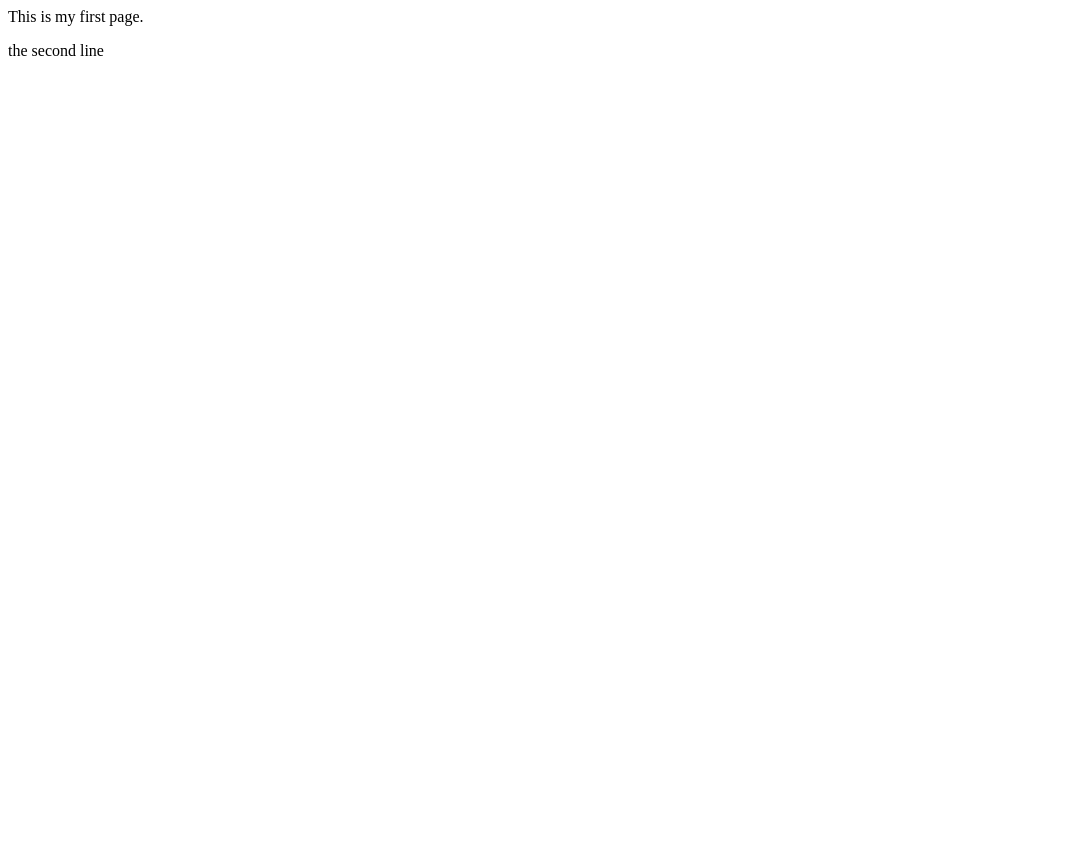
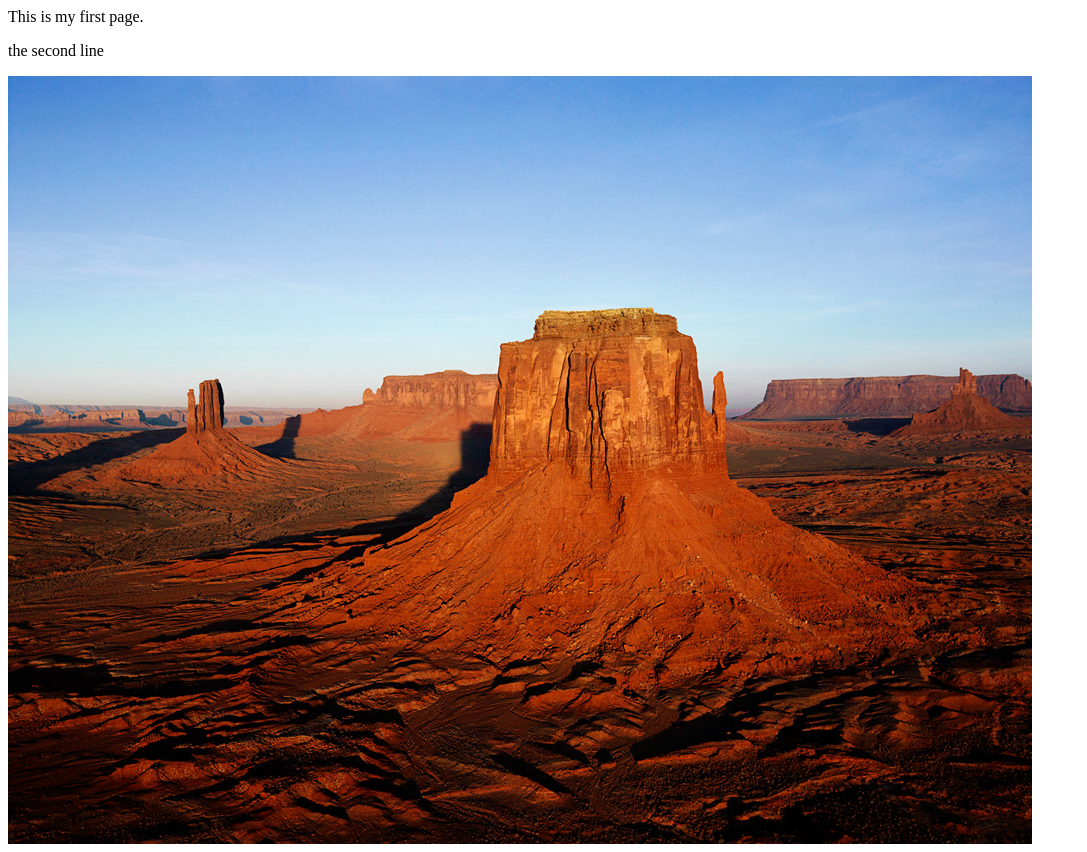
Before and after one commit to ecwdf/ecwdf.github.com, a plain HTML site: page index.html in a window 1280 px wide. Shown: the whole page, without its empty margins (0-1087 px from the left). Before the commit the page ends 800 px from the top, so only its background shows below. Drawn offline with Linux system fonts and the light colour scheme.

Commit message:
增加图片并在页面中引用图片

```diff
--- a/index.html
+++ b/index.html
@@ -5,5 +5,6 @@
   <body>
     <p>This is my first page.</p>
     <p>the second line</p>
+    <img src="desert.jpg" alt="ɳĮ" />
   </body>
 </html>
```
Also changed, not shown: Desert.jpg (added).
